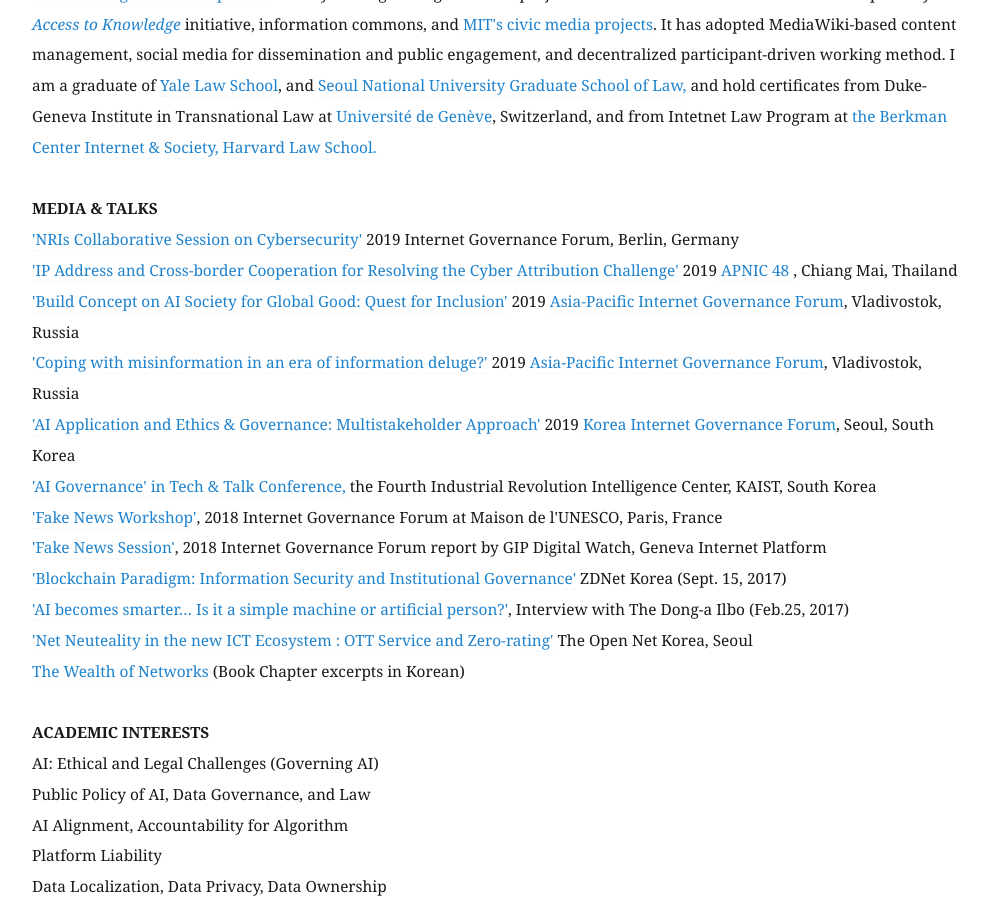
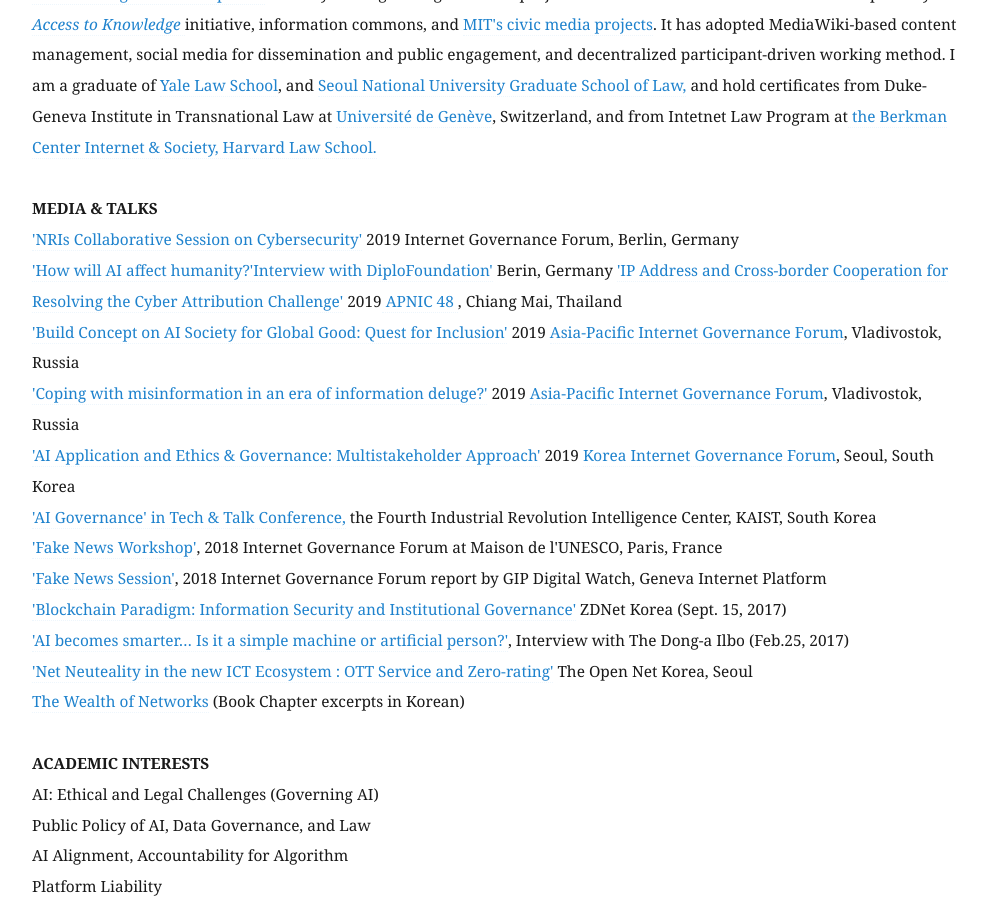
Before and after one commit to eunchangchoi/eunchangchoi.github.io, a Jekyll site: the page built from index.md, in a window 1280 px wide and 900 px high, scrolled down 1710 px. Shown: the whole window, without its empty margins (68-1055 px from the left). Built offline with Jekyll 4.4.1, drawn with Linux system fonts in a browser that asks for light colours.

Commit message:
Update index.md

```diff
--- a/index.md
+++ b/index.md
@@ -27,7 +27,9 @@
    <br>
 
  <strong> MEDIA & TALKS </strong> <br>
+
 <a href="https://www.youtube.com/watch?v=nsZJaB3fx0E&feature=youtu.be&t=1689"> 'NRIs Collaborative Session on Cybersecurity'</a> 2019 Internet Governance Forum, Berlin, Germany <br>
+<a href="https://www.youtube.com/watch?v=-o_1c7IW1K4">'How will AI affect humanity?'Interview with DiploFoundation'</a> Berin, Germany
 <a href="https://youtu.be/uRsC_ypHGCg?t=1336">'IP Address and Cross-border Cooperation for Resolving the Cyber Attribution Challenge'</a> 2019<a href="https://conference.apnic.net/48/program/schedule/#/day/6/cooperation-sig"> APNIC 48 </a>, Chiang Mai, Thailand<br>
 <a href="https://www.ftp.asia/index.php/s/tLZWIWMG1Qp7oA0">'Build Concept on AI Society for Global Good: Quest for Inclusion'</a> 2019 <a href="https://2019.aprigf.asia/prog"> Asia-Pacific Internet Governance Forum</a>, Vladivostok, Russia <br>
 <a href="https://www.ftp.asia/index.php/s/HGkuD3YVUBssKrP">'Coping with misinformation in an era of information deluge?'</a> 2019 <a href="https://2019.aprigf.asia/prog"> Asia-Pacific Internet Governance Forum</a>, Vladivostok, Russia <br>
```
